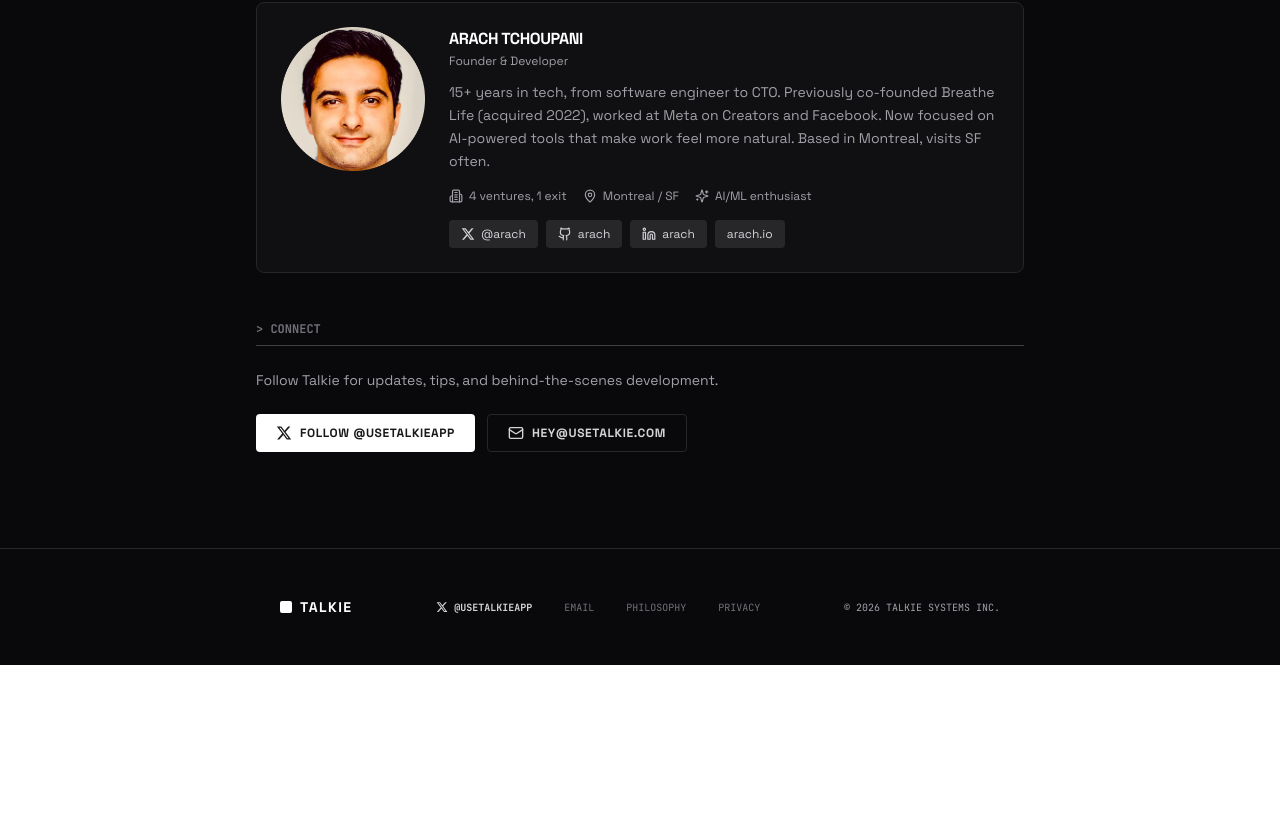
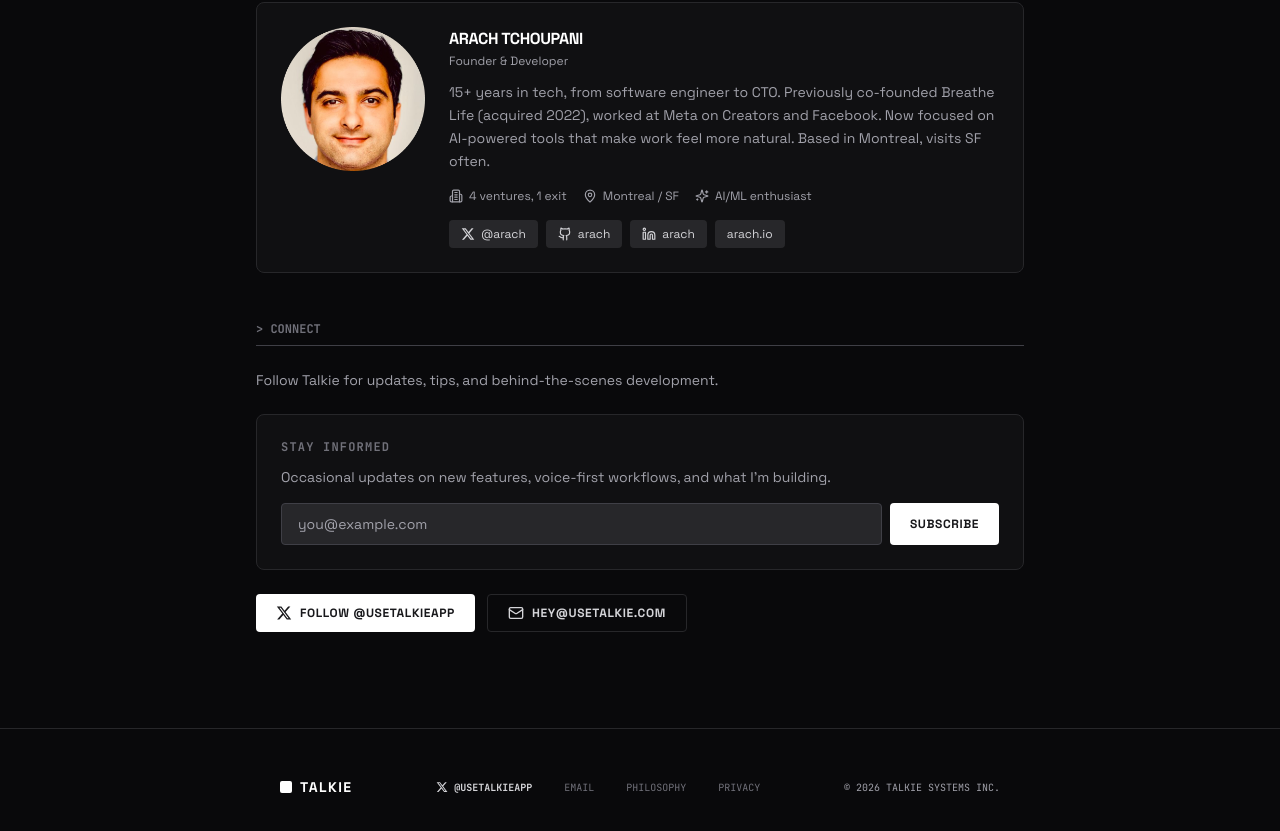
Before and after one commit to arach/usetalkie.com, a Next.js app: page /about in a window 1280 px wide. Shown: the part 606-1437 px from the top of the page. Before the commit the page ends 1271 px from the top, so only its background shows below. Built offline with nearby package versions, Linux system fonts and the light colour scheme.

Commit message:
✨ Add newsletter signup form for updates in Connect section

```diff
--- a/components/AboutPage.jsx
+++ b/components/AboutPage.jsx
@@ -162,6 +162,29 @@
               Follow Talkie for updates, tips, and behind-the-scenes development.
             </p>
 
+            {/* Newsletter signup */}
+            <div className="rounded-lg border border-zinc-200 dark:border-zinc-800 bg-white/60 dark:bg-zinc-900/50 p-6 mb-6">
+              <p className="text-xs font-mono font-bold uppercase tracking-widest text-zinc-500 mb-3">Stay informed</p>
+              <p className="text-sm text-zinc-600 dark:text-zinc-400 mb-4">
+                Occasional updates on new features, voice-first workflows, and what I'm building.
+              </p>
+              <form className="flex gap-2" action="https://buttondown.com/api/emails/embed-subscribe/talkie" method="post" target="_blank">
+                <input
+                  type="email"
+                  name="email"
+                  placeholder="you@example.com"
+                  required
+                  className="flex-1 px-4 py-2.5 bg-zinc-100 dark:bg-zinc-800 border border-zinc-200 dark:border-zinc-700 rounded text-sm text-zinc-900 dark:text-zinc-100 placeholder:text-zinc-400 focus:outline-none focus:ring-2 focus:ring-emerald-500/50 focus:border-emerald-500"
+                />
+                <button
+                  type="submit"
+                  className="px-5 py-2.5 bg-zinc-900 dark:bg-white text-white dark:text-zinc-900 rounded text-xs font-bold uppercase tracking-wider hover:bg-zinc-800 dark:hover:bg-zinc-100 transition-colors"
+                >
+                  Subscribe
+                </button>
+              </form>
+            </div>
+
             <div className="flex flex-wrap gap-3">
               <a
                 href="https://x.com/usetalkieapp"
```
